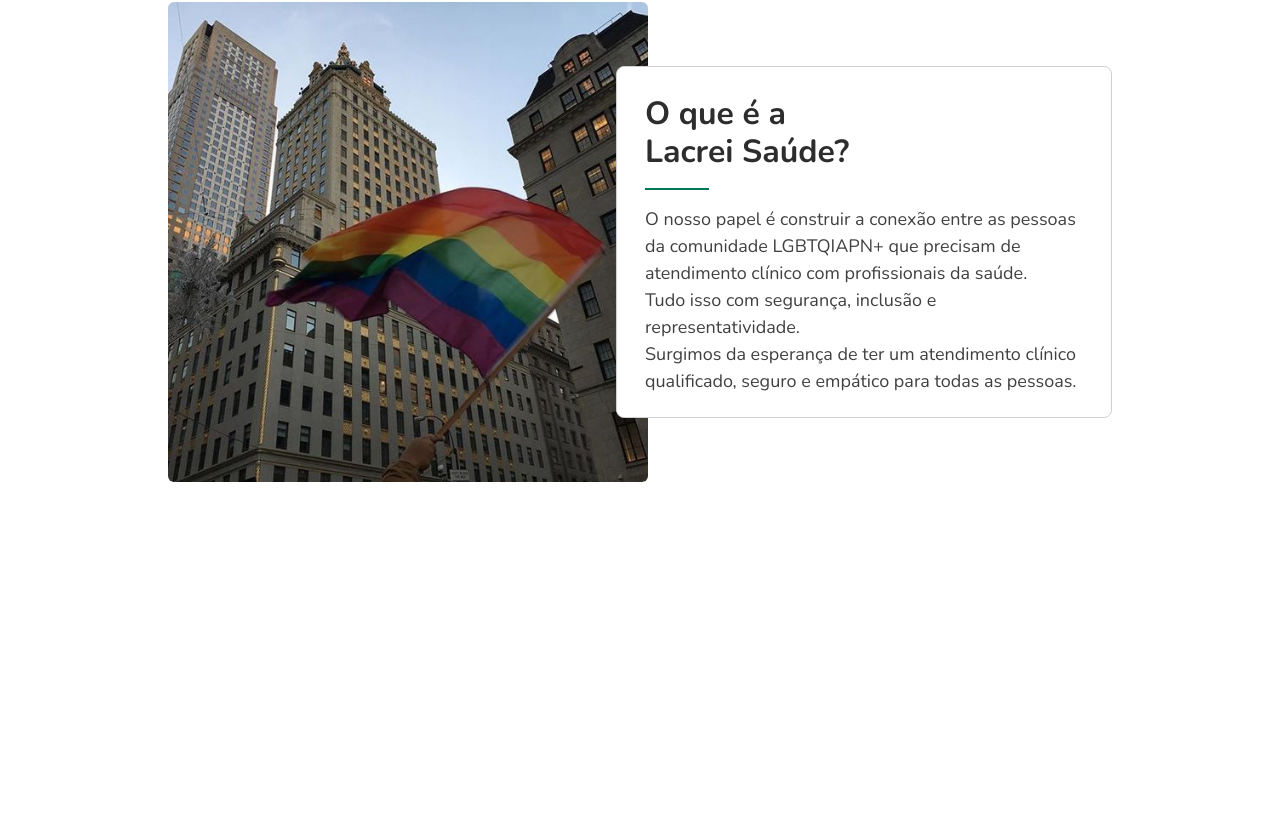
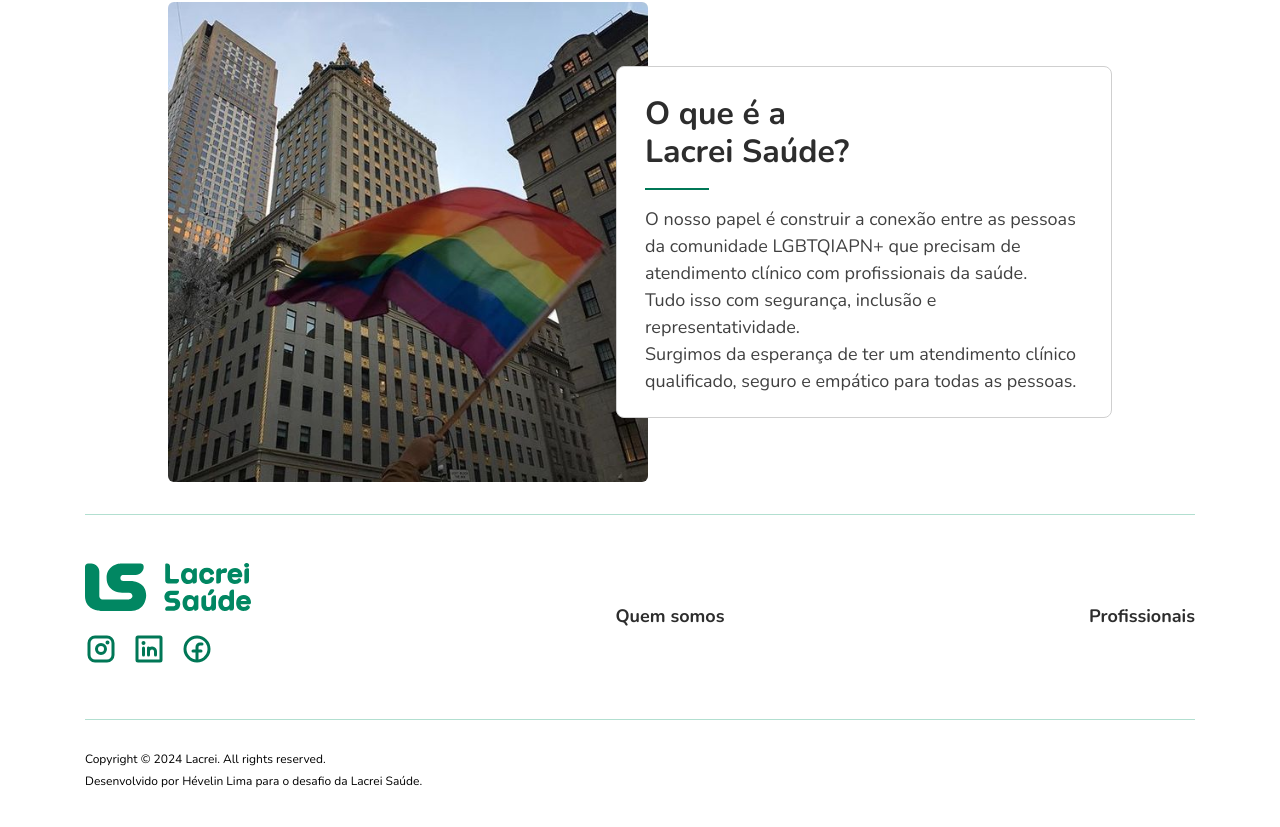
Before and after one commit to hevelinlima/desafio-lacrei, a Next.js app: page / in a window 1280 px wide. Shown: the part 598-1425 px from the top of the page. Before the commit the page ends 1120 px from the top, so only its background shows below. Built offline with nearby package versions, Linux system fonts and the light colour scheme.

Commit message:
feat: add Footer Component

```diff
--- a/package.json
+++ b/package.json
@@ -9,6 +9,7 @@
     "lint": "next lint"
   },
   "dependencies": {
+    "@phosphor-icons/react": "^2.1.6",
     "@types/styled-components": "^5.1.34",
     "next": "14.2.4",
     "react": "^18",
--- /dev/null
+++ b/src/components/Footer/index.tsx
@@ -0,0 +1,34 @@
+import Image from "next/image";
+import { ExternalFooter, FooterContainer, LogoFooter } from "./styles";
+import logoFooter from "../../assets/footer-logo-lacrei.svg"
+import { FacebookLogo, InstagramLogo, LinkedinLogo } from '@phosphor-icons/react'
+import Link from "next/link";
+
+export function Footer(){
+  return(
+    <>
+      <FooterContainer>
+        <LogoFooter>
+          <Image src={logoFooter} alt="Logo da Lacrei" />
+          <div>
+            <Link href="https://www.instagram.com/lacrei.saude">
+              <InstagramLogo size={32} weight="bold" />
+            </Link>
+            <Link href="https://www.linkedin.com/company/lacrei">
+              <LinkedinLogo size={32} weight="bold" />
+            </Link>
+            <Link href="https://www.facebook.com/lacrei.saude/">
+              <FacebookLogo size={32} weight="bold" />
+            </Link>
+          </div>
+        </LogoFooter>
+        <Link className="link-footer" href={'/pacientes'} >Quem somos</Link>
+        <Link className="link-footer" href={'/profissionais'}>Profissionais</Link>
+      </FooterContainer>
+      <ExternalFooter>
+        <p>Copyright © 2024 Lacrei. All rights reserved.</p>
+        <p>Desenvolvido por Hévelin Lima para o desafio da Lacrei Saúde.</p>
+      </ExternalFooter>
+    </>
+  )
+}
--- /dev/null
+++ b/src/components/Footer/styles.ts
@@ -0,0 +1,50 @@
+import { typography } from "@/styles/typography";
+import styled from "styled-components";
+
+export const FooterContainer = styled.footer`
+  display: flex;
+  justify-content: space-between;
+  align-items: center;
+
+  border-bottom: 1px solid ${(props)=>props.theme.colors.divider};
+  border-top: 1px solid ${(props)=>props.theme.colors.divider};
+  margin: 2rem 0;
+
+  padding: 3rem 0;
+
+  .link-footer{
+    text-decoration: none;
+    ${typography.fonts.textXL};
+    font-weight: bold;
+    color: ${(props)=>props.theme.colors["text-body"]};
+
+    border-bottom: 1px solid transparent;
+  }
+  .link-footer:hover{
+    color: ${(props)=>props.theme.colors["text-helper"]};
+    cursor: pointer;
+    border-bottom: 1px solid ${(props)=>props.theme.colors["text-helper"]};
+  }
+`
+
+export const LogoFooter = styled.div`
+  div{
+    margin-top: 1rem;
+    display: flex;
+    gap: 1rem;
+
+    a{
+      color: ${(props)=>props.theme.colors["accent-dark"]};
+    }
+    a:hover{
+      color: ${(props)=>props.theme.colors["accent-medium"]};
+    }
+  }
+`
+
+export const ExternalFooter = styled.div`
+  ${typography.fonts.textSM};
+  display: flex;
+  flex-direction: column;
+  gap: 0.5rem;
+`
--- a/src/pages/_app.tsx
+++ b/src/pages/_app.tsx
@@ -1,3 +1,4 @@
+import { Footer } from "@/components/Footer";
 import Header from "@/components/Header";
 import { GlobalStyle } from "@/styles/global";
 import { Container } from "@/styles/pages/app";
@@ -18,6 +19,7 @@ export default function App({ Component, pageProps }: AppProps) {
       <Header />
       <Container>
         <Component {...pageProps} />
+        <Footer />
       </Container>
       <GlobalStyle />
     </ThemeProvider>
--- a/src/styles/theme/default.ts
+++ b/src/styles/theme/default.ts
@@ -5,6 +5,7 @@ export const defaultTheme = {
       divider: '#b2dfd0',
       'accent-base': '#018762',
       'accent-dark': '#007756',
+      'accent-medium': '#4fb494',
       'text-body': '#2d2d2d',
       'text-headline': '#131313',
       'text-helper': '#404040',
--- a/src/styles/typography.ts
+++ b/src/styles/typography.ts
@@ -26,6 +26,11 @@ export const typography = {
       font-size: 1rem;
       font-weight: normal;
       line-height: 1.5;
-    `
+    `,
+    textSM: css`
+      font-size: 0.75rem;
+      font-weight: normal;
+      line-height: 1.2;
+  `
   }
 }
```
Also changed, not shown: 1 other file (tests, documents, lock files or other folders).
